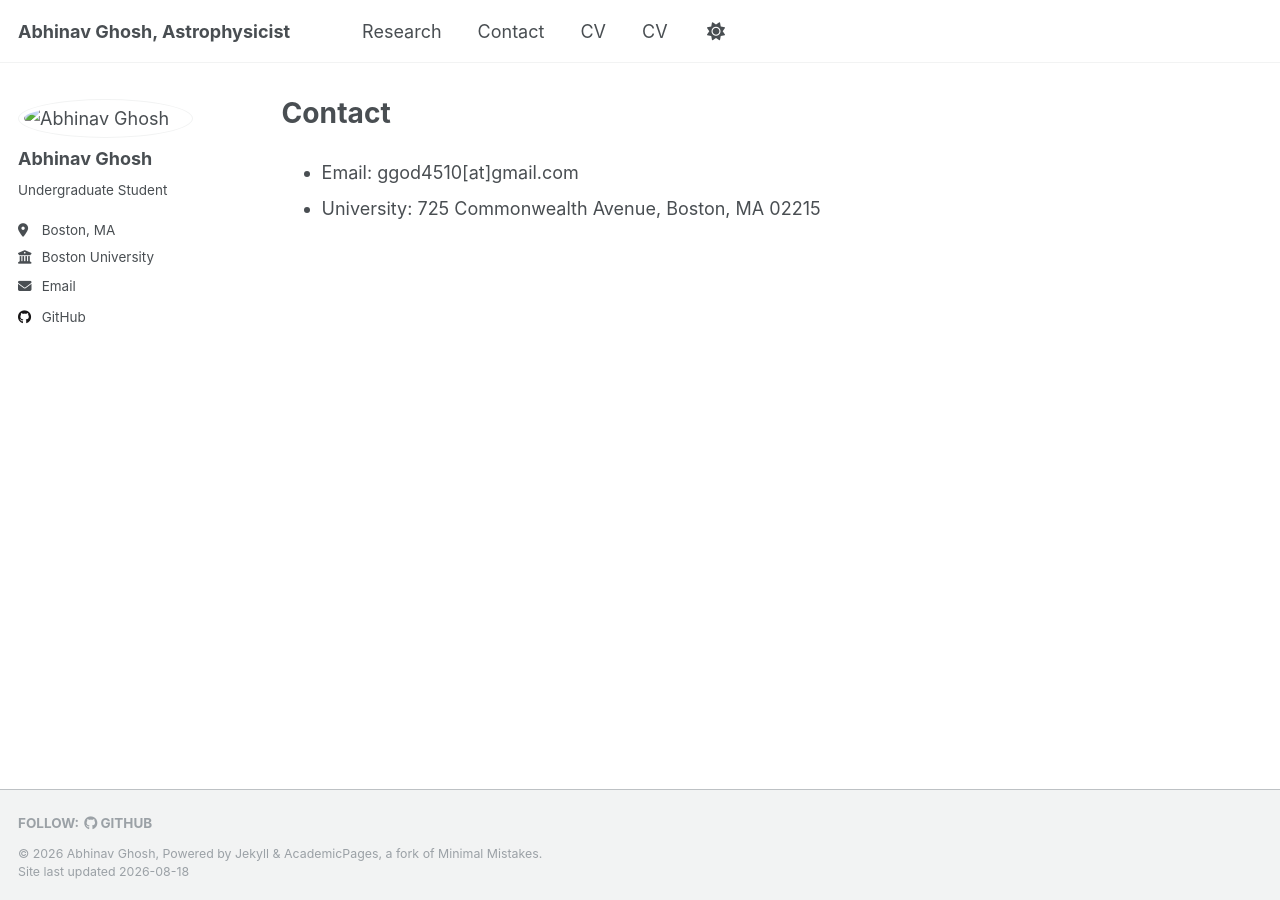
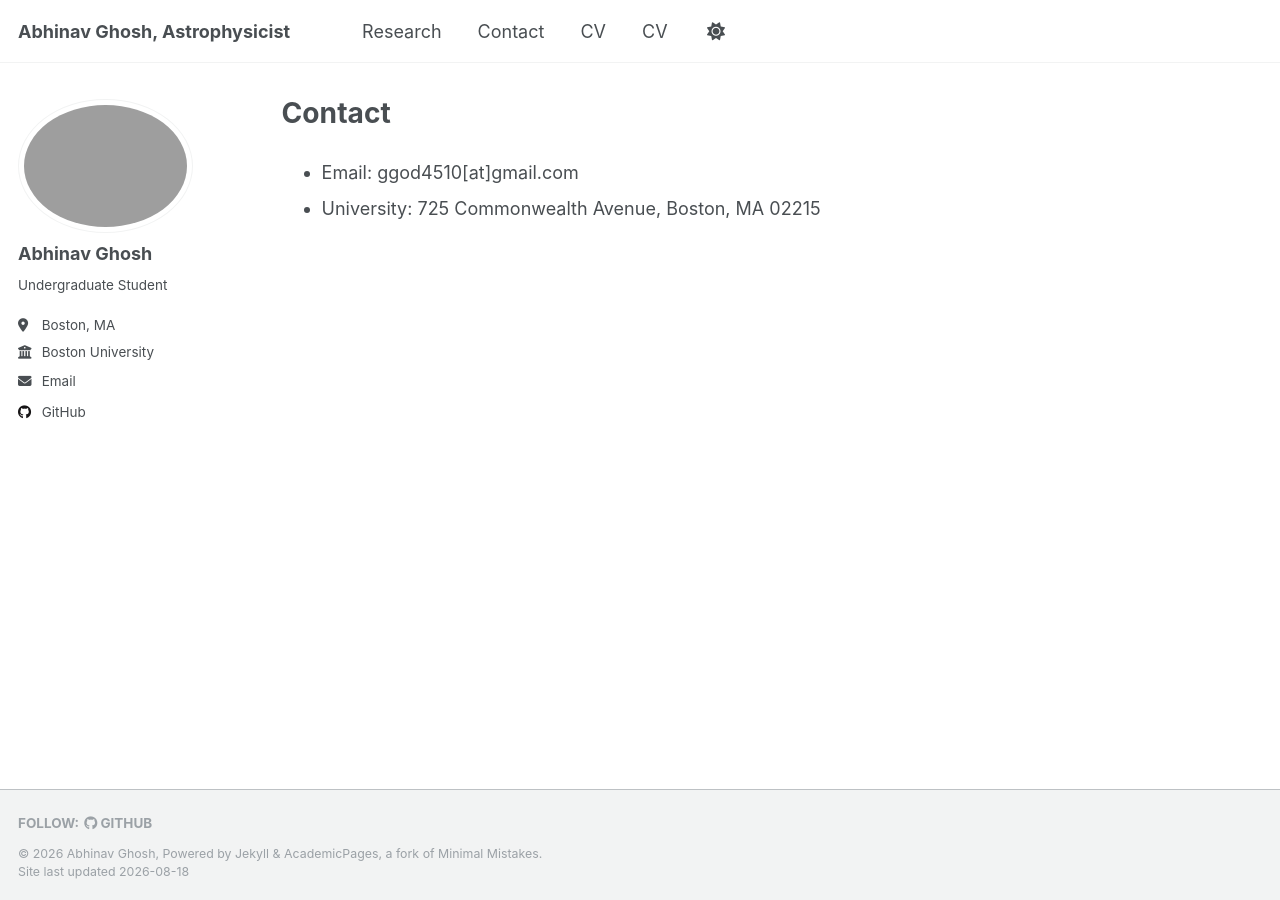
Before and after one commit to ggod4510-tech/ggod4510-tech.github.io, a Jekyll site: the page built from _pages/contact.md, in a window 1280 px wide. Built offline with Jekyll 4.4.1, drawn with Linux system fonts in a browser that asks for light colours; a script that is not in the unit is left out.

Commit message:
Update author avatar path format in config

```diff
--- a/_config.yml
+++ b/_config.yml
@@ -22,7 +22,7 @@ repository               : "ggod4510-tech-github.io"
 #               Additional customization can be done by editing /_includes/author-profile.html
 author:
   # Biographic information
-  avatar           : "profile.png"
+  avatar           : "[Profile_Pic]({{ base_path }}/images/profile.png)"
   name             : "Abhinav Ghosh"
   pronouns         : # "he/him"
   bio              : "Undergraduate Student"
```
